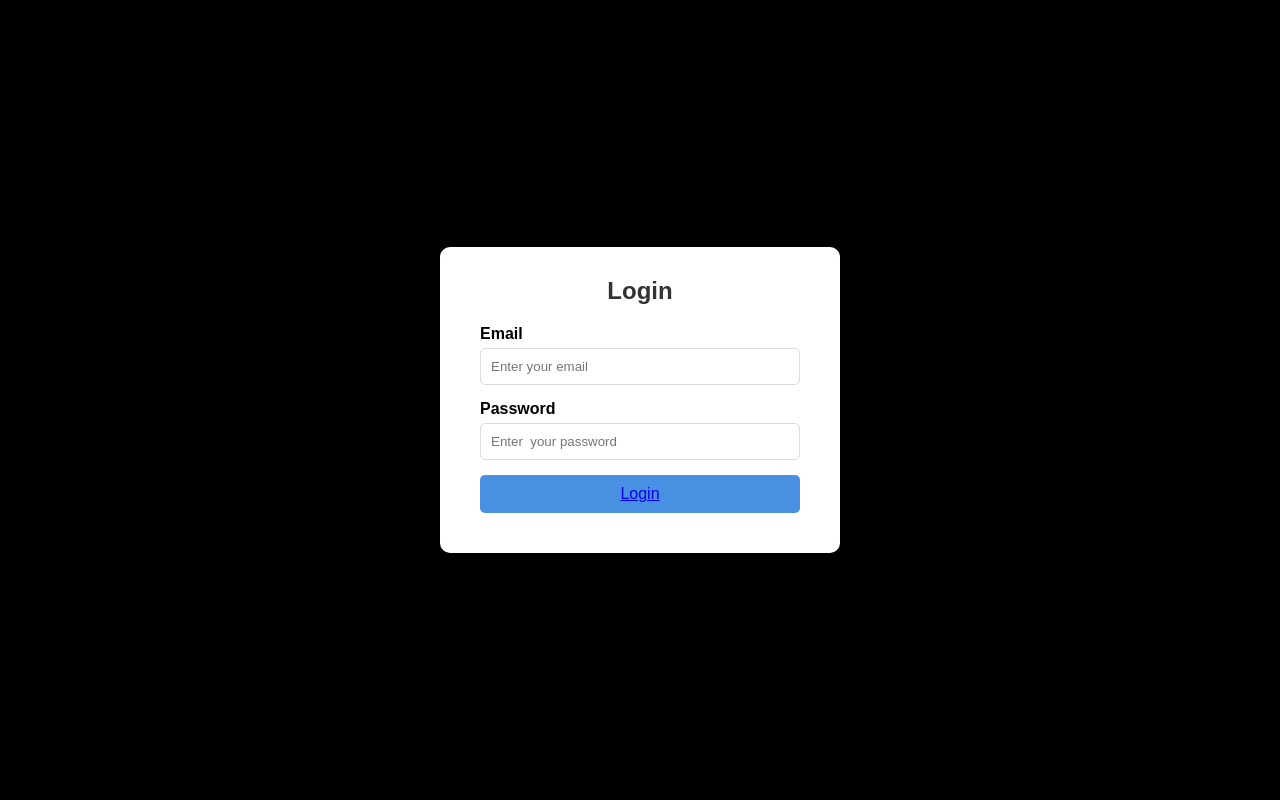
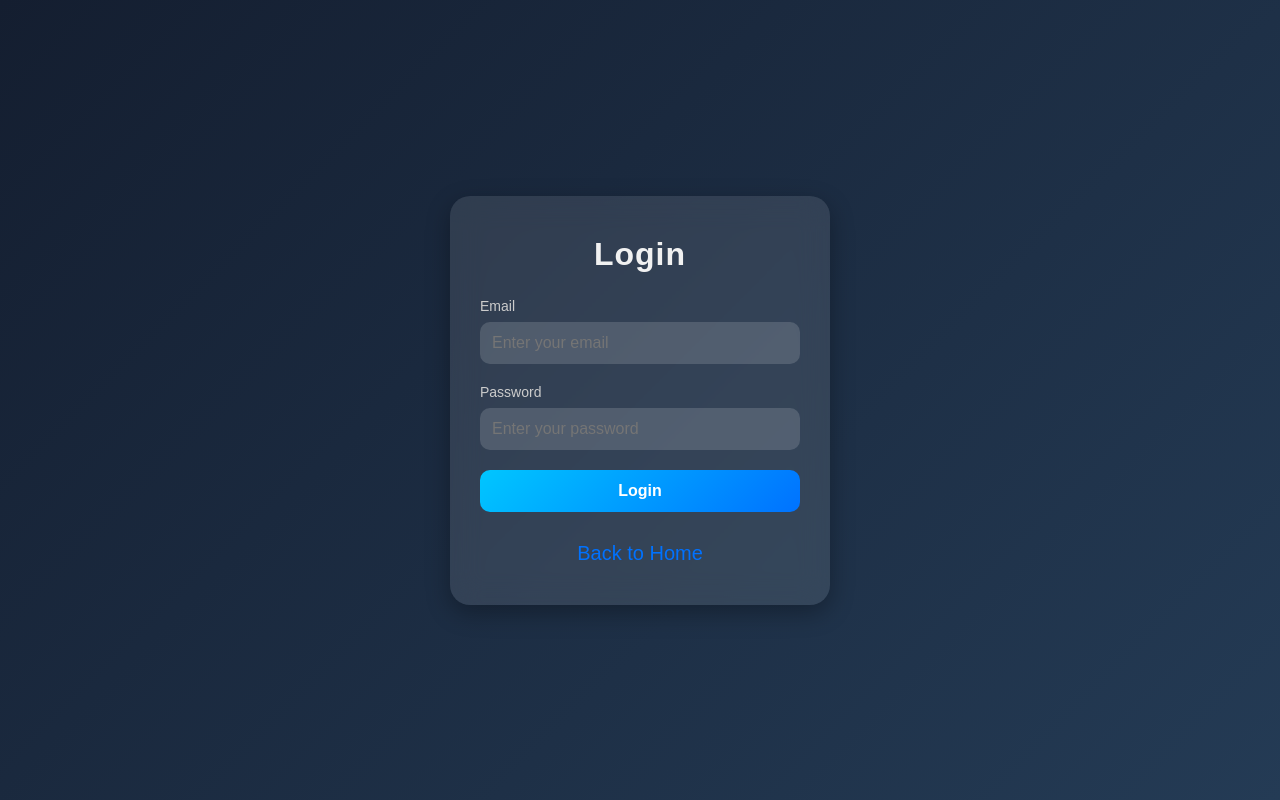
Before and after one commit to TalabReach/Personal-portfolio, a Python web app: template templates/login.html in a window 1280 px wide. Run offline with Jinja, Linux system fonts and the light colour scheme; the template is opened without the code that fills it, so the values that code supplies are empty.

Commit message:
connect login to list message

```diff
--- a/static/login.css
+++ b/static/login.css
@@ -1,67 +1,107 @@
-
+/* Reset and basic setup */
 * {
-      box-sizing: border-box;
   margin: 0;
   padding: 0;
-      font-family: Arial, sans-serif;
+  box-sizing: border-box;
+  font-family: 'Poppins', sans-serif;
 }
 
 body {
+  height: 100vh;
   display: flex;
   justify-content: center;
   align-items: center;
-      height: 100vh;
-     background: black;
+  background: linear-gradient(135deg, #141e30, #243b55);
+  color: #fff;
 }
 
+/* Login container */
 .login-container {
-      background: #fff;
-      padding: 30px 40px;
-      border-radius: 10px;
-      box-shadow: 0 5px 20px rgba(0,0,0,0.2);
-      width: 400px;
+  background: rgba(255, 255, 255, 0.1);
+  backdrop-filter: blur(15px);
+  padding: 40px 30px;
+  border-radius: 20px;
+  box-shadow: 0 8px 25px rgba(0, 0, 0, 0.3);
+  width: 90%;
+  max-width: 380px;
   text-align: center;
+  transition: all 0.3s ease;
 }
 
-    h2 {
-      margin-bottom: 20px;
-      color: #333;
+.login-container:hover {
+  transform: translateY(-5px);
 }
 
+/* Title */
+.login-container h2 {
+  margin-bottom: 25px;
+  font-size: 32px;
+  letter-spacing: 1px;
+  color: #f1f1f1;
+}
+
+/* Input groups */
 .input-group {
   text-align: left;
-      margin-bottom: 15px;
+  margin-bottom: 20px;
 }
 
-    label {
+.input-group label {
   display: block;
-      margin-bottom: 5px;
-      font-weight: bold;
+  margin-bottom: 8px;
+  font-size: 14px;
+  color: #ccc;
 }
 
-    input {
+.input-group input {
   width: 100%;
-      padding: 10px;
-      border: 1px solid #ddd;
-      border-radius: 5px;
+  padding: 12px;
+  border: none;
+  border-radius: 10px;
+  outline: none;
+  background: rgba(255, 255, 255, 0.15);
+  color: #fff;
+  font-size: 16px;
+  transition: 0.3s;
 }
 
+.input-group input:focus {
+  background: rgba(255, 255, 255, 0.25);
+}
+
+/* Button */
 button {
   width: 100%;
-      padding: 10px;
-      background-color: #4a90e2;
+  padding: 12px;
   border: none;
+  border-radius: 10px;
+  background: linear-gradient(135deg, #00c6ff, #0072ff);
   color: white;
   font-size: 16px;
-      border-radius: 5px;
   cursor: pointer;
+  transition: 0.3s ease;
+  font-weight: 600;
 }
 
 button:hover {
-      background-color: #357ab8;
+  background: linear-gradient(135deg, #0072ff, #00c6ff);
+  transform: translateY(-2px);
 }
 
+/* Error message */
 #error-message {
-      color: red;
   margin-top: 10px;
+  color: #ff4c4c;
+  font-size: 14px;
+  min-height: 20px;
 }
+
+.back_home{
+  text-align: center;
+
+}
+.back_home a{
+  color: #0072ff;
+  text-decoration: none;
+  font-size: 20px;
+}
--- a/templates/index.html
+++ b/templates/index.html
@@ -20,8 +20,8 @@
       <li><a href="#service">Services</a></li>
       <li><a href="#pf">References</a></li>
       <li><a href="#contact">Contact</a></li>
-      <li><a href="/list">List message</a></li>
-        <!-- <li><a href="/login">List message</a></li> -->
+      <!-- <li><a href="/list">List message</a></li> -->
+        <li><a href="/login">List message</a></li>
       <span class="material-symbols-outlined" onclick="closemenu()">close</span>
     </ul>
     <span class="material-symbols-outlined" onclick=" openmenu()">menu</span>
--- a/templates/login.html
+++ b/templates/login.html
@@ -1,11 +1,12 @@
+
 <!DOCTYPE html>
 <html lang="en">
 <head>
   <meta charset="UTF-8">
   <meta name="viewport" content="width=device-width, initial-scale=1.0">
   <title>Login Page</title>
-<link rel="stylesheet" href="../static/login.css">
-
+  <link rel="stylesheet" href="../static/login.css">
+  <link rel="stylesheet" href="../static/login.css">
 </head>
 <body>
 
@@ -19,13 +20,18 @@
 
       <div class="input-group">
         <label for="password">Password</label>
-        <input type="password" id="password" placeholder="Enter  your password" required>
+        <input type="password" id="password" placeholder="Enter your password" required>
       </div>
 
-      <button type="submit"><a href="list.html">Login</a></button>
+      <button type="submit">Login</button>
       <p id="error-message"></p>
     </form>
+    <div class="back_home">
+        <!-- <a href="index.html" class="home-link">Back to Home</a> -->
+          <a href="/" class="home-link">Back to Home</a>
+    </div>
   </div>
+
 
   <script>
     document.getElementById("loginForm").addEventListener("submit", function(event) {
@@ -35,16 +41,17 @@
       const password = document.getElementById("password").value.trim();
       const errorMessage = document.getElementById("error-message");
 
-      // Example hardcoded credentials
+      // Hardcoded credentials
       const validUsername = "dada330012@gmail.com";
       const validPassword = "330012reach";
 
       if (username === validUsername && password === validPassword) {
         alert("Login successful!");
-        // Redirect or show success page
-        window.location.href = "list.html";
+        // Redirect to Flask route for list page
+        window.location.href = "/list";
       } else {
         errorMessage.textContent = "Invalid username or password!";
+        errorMessage.style.color = "red";
       }
     });
   </script>
```
Also changed, not shown: app.py (+26 -44 lines), README.md. Lines whose indentation alone changed are shown as unchanged.
